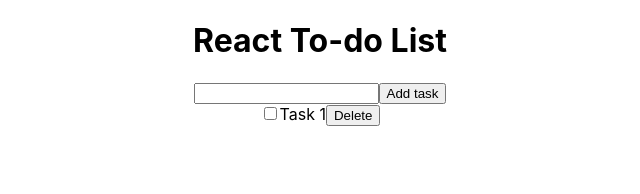
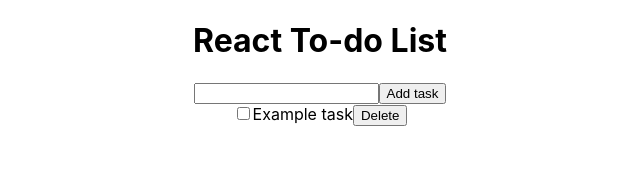
Before and after one commit to shamwela/react-to-do-list, a React (Create React App) app: page / in a window 1280 px wide. Shown: the top 194 px of the page, without its empty margins (320-960 px from the left). Built offline with nearby package versions, Linux system fonts and the light colour scheme; the HTML template or start-up script is replaced by a standard one.

Commit message:
Fix task's id using uuid package

```diff
--- a/package.json
+++ b/package.json
@@ -9,6 +9,7 @@
     "react": "^17.0.2",
     "react-dom": "^17.0.2",
     "react-scripts": "4.0.3",
+    "uuid": "^8.3.2",
     "web-vitals": "^1.1.2"
   },
   "scripts": {
--- a/src/App.js
+++ b/src/App.js
@@ -2,23 +2,23 @@
 import './App.css';
 import TaskInput from './components/taskForm';
 import Tasks from './components/tasks';
+import { v4 as uuidv4 } from 'uuid';
 
 class App extends Component {
   state = {
     tasks: [
       {
-        id: Math.floor(Math.random() * 10000000000),
+        id: uuidv4(),
         completed: false,
-        description: 'Task 1',
+        description: 'Example task',
       },
     ],
   };
 
   handleAddTask = (description) => {
-    // console.log(description);
     const tasks = [...this.state.tasks];
     tasks.push({
-      id: Math.floor(Math.random() * 10000000000),
+      id: uuidv4(),
       completed: false,
       description,
     });
```
Also changed, not shown: 1 other file (tests, documents, lock files or other folders).
